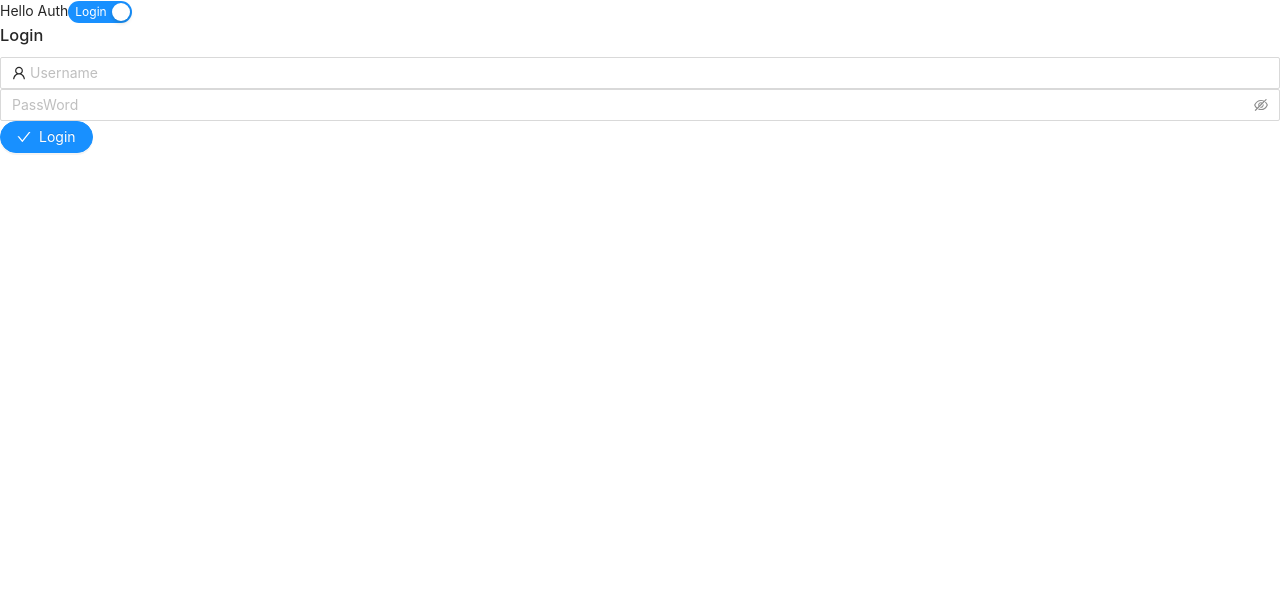
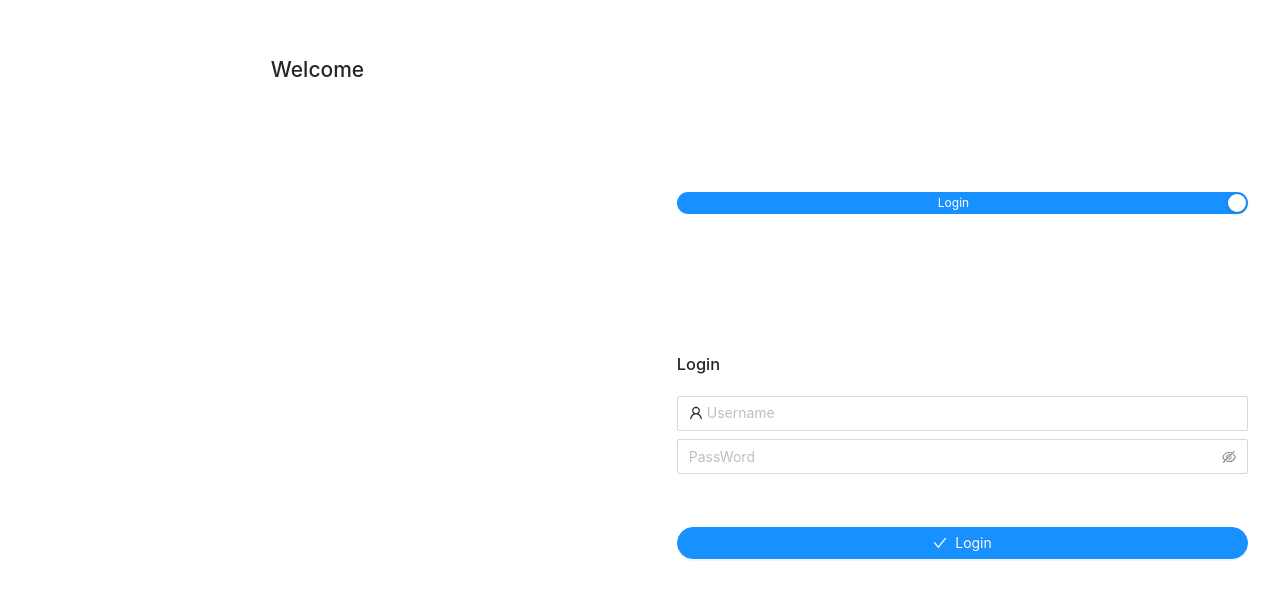
Before and after one commit to snegyeliczky/Kinsta-Pet-Project, a React (Create React App) app in the folder client/: page /auth in a window 1280 px wide. Shown: the top 598 px of the page. Built offline with nearby package versions, Linux system fonts and the light colour scheme.

Commit message:
auth style with grid-template-areas

```diff
--- /dev/null
+++ b/client/src/Assets/AuthStyle.css
@@ -0,0 +1,54 @@
+.auth-page{
+    display: grid;
+    grid-template-columns: repeat(4,1fr);
+    grid-auto-rows: minmax(150px, auto);
+    grid-gap: 10px;
+    grid-template-areas:
+            ". welcome-text welcome-text ."
+            ". switch switch ."
+            ". auth-component-container auth-component-container ."
+            ". auth-component-container auth-component-container .";
+
+}
+
+
+.welcome-text{
+    grid-area: welcome-text;
+    justify-self: center;
+    align-self: center;
+}
+
+.switch{
+    margin: 5%;
+    grid-area: switch;
+
+}
+
+.auth-component-container{
+    grid-area: auth-component-container;
+    margin: 5%;
+}
+
+.auth-component{
+
+    display: grid;
+    grid-gap: 5%;
+    grid-auto-rows: minmax(35px,auto);
+}
+
+.submit{
+
+    grid-row: 5/6;
+
+}
+
+@media screen and (min-width: 760px){
+    .auth-page{
+        grid-template-areas:
+                "welcome-text welcome-text . ."
+                ". . switch switch "
+                ". . auth-component-container auth-component-container"
+                ". . auth-component-container auth-component-container";
+
+    }
+}
--- a/client/src/components/authComp/Login.tsx
+++ b/client/src/components/authComp/Login.tsx
@@ -28,7 +28,7 @@ const Login:React.FC<Props> = ({login}) => {
     };
 
     return (
-        <div className={"authComp"}>
+        <div className={"auth-component"}>
             <h3>Login</h3>
             <Input placeholder={"Username"} prefix={<UserOutlined />}  type={"string"}
                    onChange={event => {setUsername(event.target.value)}}
@@ -37,7 +37,7 @@ const Login:React.FC<Props> = ({login}) => {
                             iconRender={visible => (visible ? <EyeTwoTone /> : <EyeInvisibleOutlined />)}
                             onChange={event => {setPassword(event.target.value)}}
             />
-            <Button shape={"round"} icon={<CheckOutlined/>} type={"primary"} onClick={event => {
+            <Button className={"submit"} shape={"round"} icon={<CheckOutlined/>} type={"primary"} onClick={event => {
                 username&&password?handleLogin(username, password):alert("missing parameter")}
             }>Login</Button>
         </div>
--- a/client/src/components/authComp/Registration.tsx
+++ b/client/src/components/authComp/Registration.tsx
@@ -38,12 +38,12 @@ const Registration:React.FC<Props> = ({login}) => {
     };
 
     return (
-        <div>
+        <div className={"auth-component"}>
             <h3>Registration</h3>
-            <Input placeholder={"Username"} prefix={<UserOutlined />} ref={username}/>
+            <Input  placeholder={"Username"} prefix={<UserOutlined />} ref={username}/>
             <Input placeholder={"E-mail"} prefix={<MailOutlined />} ref={email}/>
             <Input.Password ref={password} placeholder={"PassWord"} iconRender={visible => (visible ? <EyeTwoTone /> : <EyeInvisibleOutlined />)} />
-            <Button shape={"round"} icon={<CheckOutlined/>} type={"primary"} onClick={handleRegistration}>Registration</Button>
+            <Button className={"submit"} shape={"round"} icon={<CheckOutlined/>} type={"primary"} onClick={handleRegistration}>Registration</Button>
         </div>
     );
 };
--- a/client/src/pages/AuthPage.tsx
+++ b/client/src/pages/AuthPage.tsx
@@ -3,6 +3,7 @@ import Login from "../components/authComp/Login";
 import Registration from "../components/authComp/Registration";
 import { Switch } from 'antd';
 import {useHistory} from "react-router-dom";
+import "../../src/Assets/AuthStyle.css"
 
 const AuthPage = () => {
 
@@ -22,12 +23,14 @@ const AuthPage = () => {
     };
 
     return (
-        <div>
-            Hello Auth
-            <Switch checkedChildren="Login" unCheckedChildren="Registration" defaultChecked onChange={e=>{
+        <div className={"auth-page"}>
+            <h2 className={"welcome-text"}>Welcome</h2>
+            <Switch className={"switch"} checkedChildren="Login" unCheckedChildren="Registration" defaultChecked onChange={e=>{
                 setReg(e)
             }}/>
+            <div className={"auth-component-container"}>
             {isReg?<Login login={login}/>:<Registration login={login}/>}
+            </div>
 
         </div>
     );
```
